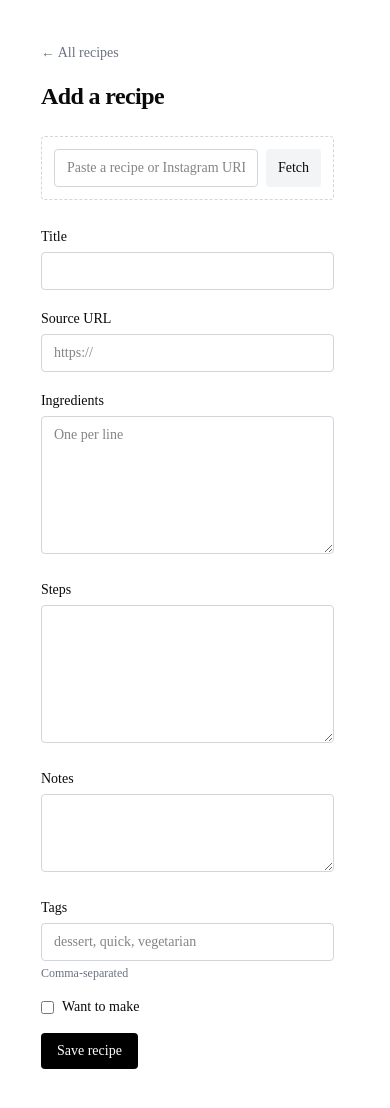
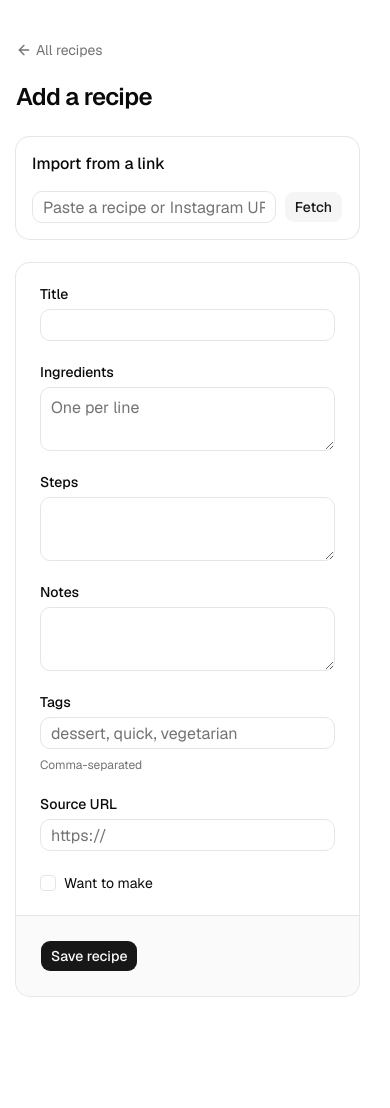
Before and after one commit to agathaco/recipe-fetcher, a Next.js app: page /recipes/new in a window 390 px wide. After the commit the page ends 1036 px from the top, so only its background shows below. Built offline with nearby package versions, Linux system fonts and the light colour scheme; no server answers.

Commit message:
UI: rebuild all pages with shadcn/ui (cards, forms, badges); show recipe images; steps as numbered list

```diff
--- a/app/components/want-to-make-toggle.tsx
+++ b/app/components/want-to-make-toggle.tsx
@@ -4,8 +4,10 @@
 // with zero client JS; this exists purely because a toggle needs to feel
 // instant, and that requires state that lives in the browser.
 
+import { Star } from "lucide-react";
 import { useOptimistic, useTransition } from "react";
 
+import { cn } from "cn";
 import { toggleWantToMake } from "@/app/lib/actions";
 
 export function WantToMakeToggle({
@@ -17,19 +19,15 @@ export function WantToMakeToggle({
 }) {
   // Seeded from the server-rendered value. useTransition marks the Server
   // Action call as a transition, which is what lets useOptimistic apply its
-  // value immediately and then revert once the real re-render arrives.
+  // value immediately and revert once the real re-render arrives.
   const [optimisticValue, setOptimisticValue] = useOptimistic(initialValue);
   const [, startTransition] = useTransition();
 
   function handleClick() {
     const next = !optimisticValue;
     startTransition(async () => {
-      // Flips the UI on this frame, before the network request even starts.
       setOptimisticValue(next);
       await toggleWantToMake(recipeId, next);
-      // No local reset needed: revalidatePath inside the action causes a
-      // fresh server render with the real value, which replaces this
-      // optimistic one once it arrives.
     });
   }
 
@@ -38,13 +36,15 @@ export function WantToMakeToggle({
       type="button"
       onClick={handleClick}
       aria-pressed={optimisticValue}
-      className={
+      className={cn(
+        "inline-flex shrink-0 items-center gap-1 rounded-full border px-2 py-0.5 text-xs font-medium transition-colors",
         optimisticValue
-          ? "rounded-full bg-amber-100 px-2.5 py-0.5 text-xs font-medium text-amber-800 hover:bg-amber-200"
-          : "rounded-full border border-gray-300 px-2.5 py-0.5 text-xs text-gray-500 hover:bg-gray-50"
-      }
+          ? "border-amber-200 bg-amber-100 text-amber-800 hover:bg-amber-200 dark:border-amber-900 dark:bg-amber-950 dark:text-amber-300"
+          : "text-muted-foreground hover:bg-muted border-transparent",
+      )}
     >
-      {optimisticValue ? "★ want to make" : "☆ want to make"}
+      <Star className={cn("size-3", optimisticValue && "fill-current")} />
+      want to make
     </button>
   );
 }
--- a/app/layout.tsx
+++ b/app/layout.tsx
@@ -3,7 +3,8 @@ import { Geist, Geist_Mono } from "next/font/google";
 import "./globals.css";
 
 const geistSans = Geist({
-  variable: "--font-geist-sans",
+  // shadcn's theme maps Tailwind's `font-sans` to `--font-sans`.
+  variable: "--font-sans",
   subsets: ["latin"],
 });
 
--- a/app/recipes/[id]/edit/page.tsx
+++ b/app/recipes/[id]/edit/page.tsx
@@ -1,5 +1,10 @@
+import { ArrowLeft } from "lucide-react";
+import Link from "next/link";
 import { notFound } from "next/navigation";
 
+import { RecipeFields } from "@/components/recipe-fields";
+import { Button } from "@/components/ui/button";
+import { Card, CardContent, CardFooter } from "@/components/ui/card";
 import { updateRecipe } from "@/app/lib/actions";
 import { getRecipeById } from "@/app/lib/data";
 
@@ -14,87 +19,40 @@ export default async function EditRecipePage({
   const recipe = await getRecipeById(id);
   if (!recipe) notFound();
 
-  // Binding `id` here, in a Server Component, produces a Server Action reference
-  // with `id` already attached. No client JS or "use client" needed for this.
+  // Binding `id` in a Server Component produces a Server Action reference with
+  // `id` already attached. No client JS needed.
   const updateThisRecipe = updateRecipe.bind(null, id);
 
   return (
-    <main className="mx-auto max-w-2xl px-4 py-10">
-      <h1 className="text-2xl font-semibold tracking-tight">Edit recipe</h1>
+    <main className="mx-auto w-full max-w-2xl px-4 py-10">
+      <Link
+        href={`/recipes/${id}`}
+        className="text-muted-foreground hover:text-foreground inline-flex items-center gap-1 text-sm"
+      >
+        <ArrowLeft className="size-4" />
+        Back to recipe
+      </Link>
+      <h1 className="mt-4 text-2xl font-semibold tracking-tight">Edit recipe</h1>
 
-      <form action={updateThisRecipe} className="mt-6 space-y-4">
-        <label className="block">
-          <span className="text-sm font-medium">Title</span>
-          <input
-            name="title"
-            required
-            defaultValue={recipe.title}
-            className="mt-1 w-full rounded border border-gray-300 px-3 py-2 text-sm"
-          />
-        </label>
-
-        <label className="block">
-          <span className="text-sm font-medium">Source URL</span>
-          <input
-            name="sourceUrl"
-            type="url"
-            defaultValue={recipe.sourceUrl ?? ""}
-            className="mt-1 w-full rounded border border-gray-300 px-3 py-2 text-sm"
-          />
-        </label>
-
-        <label className="block">
-          <span className="text-sm font-medium">Ingredients</span>
-          <textarea
-            name="ingredients"
-            rows={6}
-            defaultValue={recipe.ingredients ?? ""}
-            className="mt-1 w-full rounded border border-gray-300 px-3 py-2 text-sm"
-          />
-        </label>
-
-        <label className="block">
-          <span className="text-sm font-medium">Steps</span>
-          <textarea
-            name="steps"
-            rows={6}
-            defaultValue={recipe.steps ?? ""}
-            className="mt-1 w-full rounded border border-gray-300 px-3 py-2 text-sm"
-          />
-        </label>
-
-        <label className="block">
-          <span className="text-sm font-medium">Notes</span>
-          <textarea
-            name="notes"
-            rows={3}
-            defaultValue={recipe.notes ?? ""}
-            className="mt-1 w-full rounded border border-gray-300 px-3 py-2 text-sm"
-          />
-        </label>
-
-        <label className="block">
-          <span className="text-sm font-medium">Tags</span>
-          <input
-            name="tags"
-            defaultValue={recipe.tags.join(", ")}
-            placeholder="dessert, quick, vegetarian"
-            className="mt-1 w-full rounded border border-gray-300 px-3 py-2 text-sm"
-          />
-          <span className="mt-1 block text-xs text-gray-500">Comma-separated</span>
-        </label>
-
-        <label className="flex items-center gap-2 text-sm">
-          <input type="checkbox" name="wantToMake" defaultChecked={recipe.wantToMake} />
-          Want to make
-        </label>
-
-        <button
-          type="submit"
-          className="rounded bg-black px-4 py-2 text-sm font-medium text-white hover:bg-gray-800"
-        >
-          Save changes
-        </button>
+      <form action={updateThisRecipe} className="mt-6">
+        <Card className="[--card-spacing:--spacing(6)]">
+          <CardContent>
+            <RecipeFields
+              defaults={{
+                title: recipe.title,
+                sourceUrl: recipe.sourceUrl ?? undefined,
+                ingredients: recipe.ingredients ?? undefined,
+                steps: recipe.steps ?? undefined,
+                notes: recipe.notes ?? undefined,
+                tags: recipe.tags.join(", "),
+                wantToMake: recipe.wantToMake,
+              }}
+            />
+          </CardContent>
+          <CardFooter>
+            <Button type="submit">Save changes</Button>
+          </CardFooter>
+        </Card>
       </form>
     </main>
   );
--- a/app/recipes/[id]/page.tsx
+++ b/app/recipes/[id]/page.tsx
@@ -1,13 +1,14 @@
+import { ArrowLeft, ExternalLink, Pencil } from "lucide-react";
 import Link from "next/link";
 import { notFound } from "next/navigation";
 
 import { WantToMakeToggle } from "@/app/components/want-to-make-toggle";
+import { badgeVariants } from "@/components/ui/badge";
+import { Button, buttonVariants } from "@/components/ui/button";
 import { deleteRecipe } from "@/app/lib/actions";
 import { getRecipeById } from "@/app/lib/data";
 
 export const dynamic = "force-dynamic";
-
-// A dynamic route: [id] is a URL segment. `params` is a Promise in Next 15+.
 
 export async function generateMetadata({
   params,
@@ -19,6 +20,10 @@ export async function generateMetadata({
   return { title: recipe ? recipe.title : "Recipe not found" };
 }
 
+function lines(text: string): string[] {
+  return text.split("\n").map((l) => l.trim()).filter(Boolean);
+}
+
 export default async function RecipePage({
   params,
 }: {
@@ -28,31 +33,56 @@ export default async function RecipePage({
   const recipe = await getRecipeById(id);
   if (!recipe) notFound();
 
-  // Bound in this Server Component so the rendered form already knows which
-  // recipe to delete, with no hidden "id" input needed.
   const deleteThisRecipe = deleteRecipe.bind(null, recipe.id);
 
   return (
-    <main className="mx-auto max-w-2xl px-4 py-10">
-      <Link href="/" className="text-sm text-gray-500 hover:underline">
-        &larr; All recipes
+    <main className="mx-auto w-full max-w-2xl px-4 py-10">
+      <Link
+        href="/"
+        className="text-muted-foreground hover:text-foreground inline-flex items-center gap-1 text-sm"
+      >
+        <ArrowLeft className="size-4" />
+        All recipes
       </Link>
 
-      <div className="mt-4 flex items-baseline justify-between gap-2">
-        <div className="flex items-baseline gap-2">
-          <h1 className="text-2xl font-semibold tracking-tight">{recipe.title}</h1>
-          <WantToMakeToggle recipeId={recipe.id} initialValue={recipe.wantToMake} />
-        </div>
-        <div className="flex shrink-0 items-center gap-3 text-sm">
-          <Link href={`/recipes/${recipe.id}/edit`} className="text-blue-600 hover:underline">
+      {recipe.imageUrl && (
+        // eslint-disable-next-line @next/next/no-img-element -- external, not worth optimizing
+        <img
+          src={recipe.imageUrl}
+          alt=""
+          className="mt-4 max-h-72 w-full rounded-lg object-cover"
+        />
+      )}
+
+      <div className="mt-4 flex items-start justify-between gap-3">
+        <h1 className="text-2xl font-semibold tracking-tight">{recipe.title}</h1>
+        <div className="flex shrink-0 items-center gap-2">
+          <Link
+            href={`/recipes/${recipe.id}/edit`}
+            className={buttonVariants({ variant: "outline", size: "sm" })}
+          >
+            <Pencil />
             Edit
           </Link>
           <form action={deleteThisRecipe}>
-            <button type="submit" className="text-red-600 hover:underline">
+            <Button type="submit" variant="destructive" size="sm">
               Delete
-            </button>
+            </Button>
           </form>
         </div>
+      </div>
+
+      <div className="mt-2 flex flex-wrap items-center gap-2">
+        <WantToMakeToggle recipeId={recipe.id} initialValue={recipe.wantToMake} />
+        {recipe.tags.map((tag) => (
+          <Link
+            key={tag}
+            href={`/?tag=${encodeURIComponent(tag)}`}
+            className={badgeVariants({ variant: "secondary" })}
+          >
+            {tag}
+          </Link>
+        ))}
       </div>
 
       {recipe.sourceUrl && (
@@ -60,57 +90,47 @@ export default async function RecipePage({
           href={recipe.sourceUrl}
           target="_blank"
           rel="noopener noreferrer"
-          className="mt-1 inline-block text-sm text-blue-600 hover:underline"
+          className="text-muted-foreground hover:text-foreground mt-2 inline-flex items-center gap-1 text-sm"
         >
+          <ExternalLink className="size-3.5" />
           {recipe.sourceType ? `Source (${recipe.sourceType})` : "Source"}
         </a>
       )}
 
-      {recipe.tags.length > 0 && (
-        <div className="mt-3 flex flex-wrap gap-1.5">
-          {recipe.tags.map((tag) => (
-            <Link
-              key={tag}
-              href={`/?tag=${encodeURIComponent(tag)}`}
-              className="rounded-full bg-gray-100 px-2.5 py-0.5 text-xs text-gray-600 hover:bg-gray-200"
-            >
-              {tag}
-            </Link>
-          ))}
-        </div>
-      )}
-
       {recipe.ingredients && (
         <section className="mt-8">
-          <h2 className="text-sm font-semibold uppercase tracking-wide text-gray-500">
+          <h2 className="text-muted-foreground text-xs font-semibold tracking-wide uppercase">
             Ingredients
           </h2>
-          <ul className="mt-2 list-disc pl-5 text-sm">
-            {recipe.ingredients
-              .split("\n")
-              .filter(Boolean)
-              .map((line, i) => (
-                <li key={i}>{line}</li>
-              ))}
+          <ul className="mt-2 list-disc space-y-1 pl-5 text-sm">
+            {lines(recipe.ingredients).map((line, i) => (
+              <li key={i}>{line}</li>
+            ))}
           </ul>
         </section>
       )}
 
       {recipe.steps && (
         <section className="mt-8">
-          <h2 className="text-sm font-semibold uppercase tracking-wide text-gray-500">
+          <h2 className="text-muted-foreground text-xs font-semibold tracking-wide uppercase">
             Steps
           </h2>
-          <p className="mt-2 whitespace-pre-line text-sm">{recipe.steps}</p>
+          <ol className="mt-2 list-decimal space-y-2 pl-5 text-sm">
+            {lines(recipe.steps).map((line, i) => (
+              <li key={i} className="pl-1">
+                {line}
+              </li>
+            ))}
+          </ol>
         </section>
       )}
 
       {recipe.notes && (
         <section className="mt-8">
-          <h2 className="text-sm font-semibold uppercase tracking-wide text-gray-500">
+          <h2 className="text-muted-foreground text-xs font-semibold tracking-wide uppercase">
             Notes
           </h2>
-          <p className="mt-2 whitespace-pre-line text-sm">{recipe.notes}</p>
+          <p className="mt-2 text-sm whitespace-pre-line">{recipe.notes}</p>
         </section>
       )}
     </main>
--- a/app/recipes/new/page.tsx
+++ b/app/recipes/new/page.tsx
@@ -1,13 +1,16 @@
+import { ArrowLeft } from "lucide-react";
 import Link from "next/link";
 
+import { RecipeFields } from "@/components/recipe-fields";
+import { Button } from "@/components/ui/button";
+import { Card, CardContent, CardFooter, CardHeader, CardTitle } from "@/components/ui/card";
+import { Input } from "@/components/ui/input";
 import { createRecipe, importFromUrl } from "@/app/lib/actions";
 
 export const metadata = { title: "Add a recipe" };
 export const dynamic = "force-dynamic";
 
-function field(
-  value: string | string[] | undefined,
-): string | undefined {
+function field(value: string | string[] | undefined): string | undefined {
   return typeof value === "string" ? value : undefined;
 }
 
@@ -18,126 +21,69 @@ export default async function NewRecipePage({
 }) {
   const params = await searchParams;
   const importFailed = field(params.importFailed) === "1";
+  const imageUrl = field(params.imageUrl);
 
   return (
-    <main className="mx-auto max-w-2xl px-4 py-10">
-      <Link href="/" className="text-sm text-gray-500 hover:underline">
-        &larr; All recipes
+    <main className="mx-auto w-full max-w-2xl px-4 py-10">
+      <Link
+        href="/"
+        className="text-muted-foreground hover:text-foreground inline-flex items-center gap-1 text-sm"
+      >
+        <ArrowLeft className="size-4" />
+        All recipes
       </Link>
       <h1 className="mt-4 text-2xl font-semibold tracking-tight">Add a recipe</h1>
 
-      {/* Fetches server-side, then redirects back here with whatever it found
-          as query params. This form and the one below are deliberately separate
-          Server Actions: importing and saving are different mutations. */}
-      <form
-        action={importFromUrl}
-        className="mt-6 flex gap-2 rounded border border-dashed border-gray-300 p-3"
-      >
-        <input
+      {/* Fetches server-side, then redirects back here with what it found as
+          query params. Separate Server Action from the save form below. */}
+      <Card className="mt-6">
+        <CardHeader>
+          <CardTitle>Import from a link</CardTitle>
+        </CardHeader>
+        <CardContent className="space-y-3">
+          <form action={importFromUrl} className="flex gap-2">
+            <Input
               name="importUrl"
               type="url"
               placeholder="Paste a recipe or Instagram URL"
-          className="flex-1 rounded border border-gray-300 px-3 py-2 text-sm"
+              autoComplete="off"
             />
-        <button
-          type="submit"
-          className="shrink-0 rounded bg-gray-100 px-3 py-2 text-sm font-medium hover:bg-gray-200"
-        >
+            <Button type="submit" variant="secondary">
               Fetch
-        </button>
+            </Button>
           </form>
           {importFailed && (
-        <p className="mt-2 text-sm text-amber-700">
-          Couldn&apos;t find a recipe at that link. Paste it in below instead.
+            <p className="text-destructive text-sm">
+              Couldn&apos;t find a recipe at that link. Fill it in below instead.
             </p>
           )}
-      {field(params.imageUrl) && (
-        // eslint-disable-next-line @next/next/no-img-element -- external, unoptimized preview only
-        <img
-          src={field(params.imageUrl)}
-          alt=""
-          className="mt-3 h-32 w-32 rounded object-cover"
-        />
+          {imageUrl && (
+            // eslint-disable-next-line @next/next/no-img-element -- external preview only
+            <img src={imageUrl} alt="" className="size-28 rounded-md object-cover" />
           )}
+        </CardContent>
+      </Card>
 
       {/* Plain form + Server Action: submits even with JS disabled. */}
-      <form action={createRecipe} className="mt-6 space-y-4">
+      <form action={createRecipe} className="mt-6">
+        <Card className="[--card-spacing:--spacing(6)]">
+          <CardContent>
             <input type="hidden" name="sourceType" value={field(params.sourceType) ?? "manual"} />
-        <input type="hidden" name="imageUrl" value={field(params.imageUrl) ?? ""} />
-
-        <label className="block">
-          <span className="text-sm font-medium">Title</span>
-          <input
-            name="title"
-            required
-            defaultValue={field(params.title)}
-            className="mt-1 w-full rounded border border-gray-300 px-3 py-2 text-sm"
+            <input type="hidden" name="imageUrl" value={imageUrl ?? ""} />
+            <RecipeFields
+              defaults={{
+                title: field(params.title),
+                sourceUrl: field(params.sourceUrl),
+                ingredients: field(params.ingredients),
+                steps: field(params.steps),
+                notes: field(params.notes),
+              }}
             />
-        </label>
-
-        <label className="block">
-          <span className="text-sm font-medium">Source URL</span>
-          <input
-            name="sourceUrl"
-            type="url"
-            defaultValue={field(params.sourceUrl)}
-            placeholder="https://"
-            className="mt-1 w-full rounded border border-gray-300 px-3 py-2 text-sm"
-          />
-        </label>
-
-        <label className="block">
-          <span className="text-sm font-medium">Ingredients</span>
-          <textarea
-            name="ingredients"
-            rows={6}
-            defaultValue={field(params.ingredients)}
-            placeholder="One per line"
-            className="mt-1 w-full rounded border border-gray-300 px-3 py-2 text-sm"
-          />
-        </label>
-
-        <label className="block">
-          <span className="text-sm font-medium">Steps</span>
-          <textarea
-            name="steps"
-            rows={6}
-            defaultValue={field(params.steps)}
-            className="mt-1 w-full rounded border border-gray-300 px-3 py-2 text-sm"
-          />
-        </label>
-
-        <label className="block">
-          <span className="text-sm font-medium">Notes</span>
-          <textarea
-            name="notes"
-            rows={3}
-            defaultValue={field(params.notes)}
-            className="mt-1 w-full rounded border border-gray-300 px-3 py-2 text-sm"
-          />
-        </label>
-
-        <label className="block">
-          <span className="text-sm font-medium">Tags</span>
-          <input
-            name="tags"
-            placeholder="dessert, quick, vegetarian"
-            className="mt-1 w-full rounded border border-gray-300 px-3 py-2 text-sm"
-          />
-          <span className="mt-1 block text-xs text-gray-500">Comma-separated</span>
-        </label>
-
-        <label className="flex items-center gap-2 text-sm">
-          <input type="checkbox" name="wantToMake" />
-          Want to make
-        </label>
-
-        <button
-          type="submit"
-          className="rounded bg-black px-4 py-2 text-sm font-medium text-white hover:bg-gray-800"
-        >
-          Save recipe
-        </button>
+          </CardContent>
+          <CardFooter>
+            <Button type="submit">Save recipe</Button>
+          </CardFooter>
+        </Card>
       </form>
     </main>
   );
--- /dev/null
+++ b/components/recipe-fields.tsx
@@ -0,0 +1,84 @@
+import { Checkbox } from "@/components/ui/checkbox";
+import { Input } from "@/components/ui/input";
+import { Label } from "@/components/ui/label";
+import { Textarea } from "@/components/ui/textarea";
+
+// The field layout shared by the add and edit forms. Both are plain <form>s
+// wired to a Server Action, so this is just markup with default values.
+type Defaults = {
+  title?: string;
+  sourceUrl?: string;
+  ingredients?: string;
+  steps?: string;
+  notes?: string;
+  tags?: string;
+  wantToMake?: boolean;
+};
+
+export function RecipeFields({ defaults = {} }: { defaults?: Defaults }) {
+  return (
+    <div className="space-y-6">
+      <div className="space-y-2">
+        <Label htmlFor="title">Title</Label>
+        <Input id="title" name="title" required defaultValue={defaults.title} />
+      </div>
+
+      <div className="grid gap-6 sm:grid-cols-2">
+        <div className="space-y-2">
+          <Label htmlFor="ingredients">Ingredients</Label>
+          <Textarea
+            id="ingredients"
+            name="ingredients"
+            rows={12}
+            placeholder="One per line"
+            defaultValue={defaults.ingredients}
+          />
+        </div>
+        <div className="space-y-2">
+          <Label htmlFor="steps">Steps</Label>
+          <Textarea
+            id="steps"
+            name="steps"
+            rows={12}
+            defaultValue={defaults.steps}
+          />
+        </div>
+      </div>
+
+      <div className="space-y-2">
+        <Label htmlFor="notes">Notes</Label>
+        <Textarea id="notes" name="notes" rows={3} defaultValue={defaults.notes} />
+      </div>
+
+      <div className="grid gap-6 sm:grid-cols-2">
+        <div className="space-y-2">
+          <Label htmlFor="tags">Tags</Label>
+          <Input
+            id="tags"
+            name="tags"
+            placeholder="dessert, quick, vegetarian"
+            defaultValue={defaults.tags}
+          />
+          <p className="text-muted-foreground text-xs">Comma-separated</p>
+        </div>
+        <div className="space-y-2">
+          <Label htmlFor="sourceUrl">Source URL</Label>
+          <Input
+            id="sourceUrl"
+            name="sourceUrl"
+            type="url"
+            placeholder="https://"
+            defaultValue={defaults.sourceUrl}
+          />
+        </div>
+      </div>
+
+      <div className="flex items-center gap-2">
+        <Checkbox id="wantToMake" name="wantToMake" defaultChecked={defaults.wantToMake} />
+        <Label htmlFor="wantToMake" className="font-normal">
+          Want to make
+        </Label>
+      </div>
+    </div>
+  );
+}
```
Also changed, not shown: app/login/page.tsx (+21 -14 lines), app/page.tsx (+55 -37 lines). Lines whose indentation alone changed are shown as unchanged.
